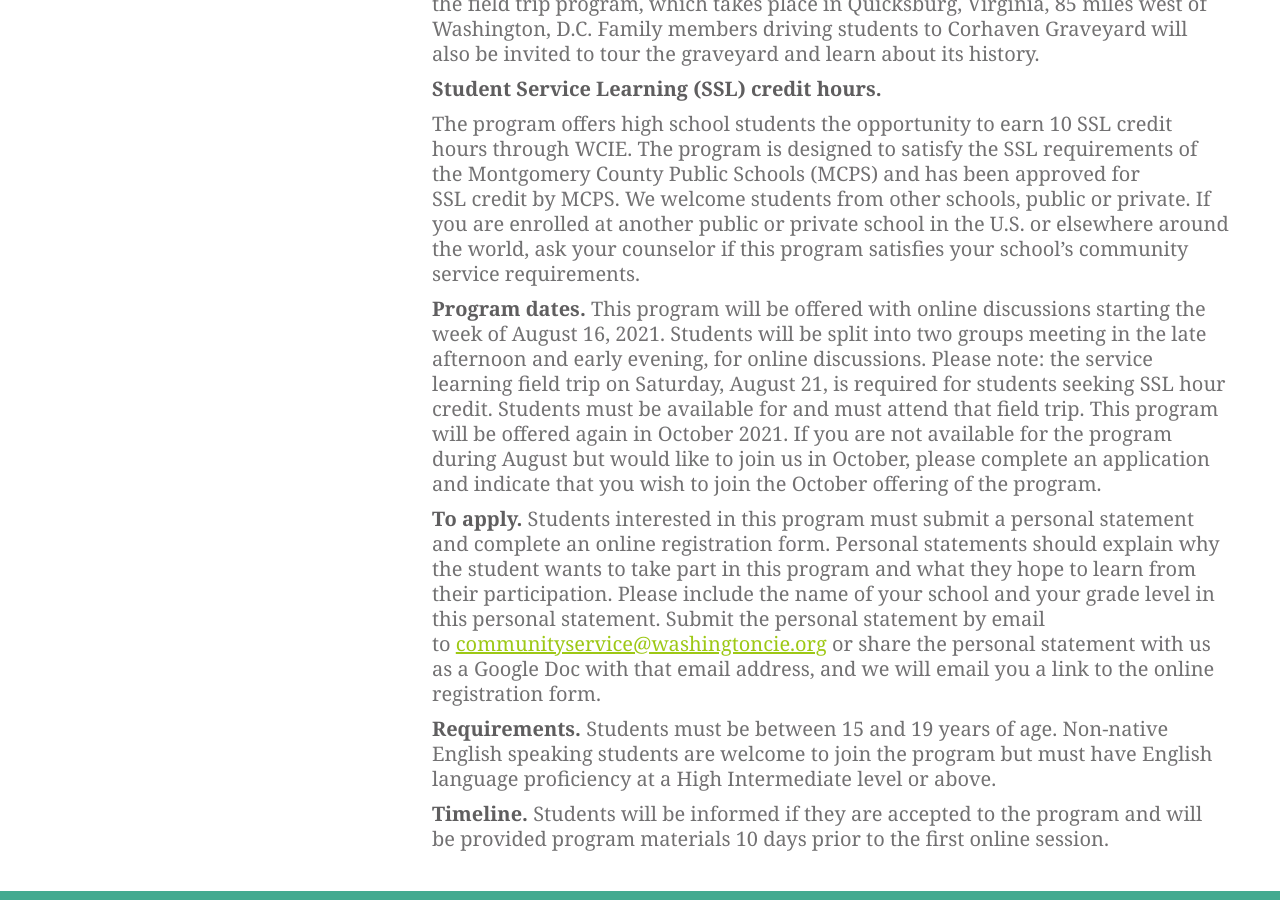
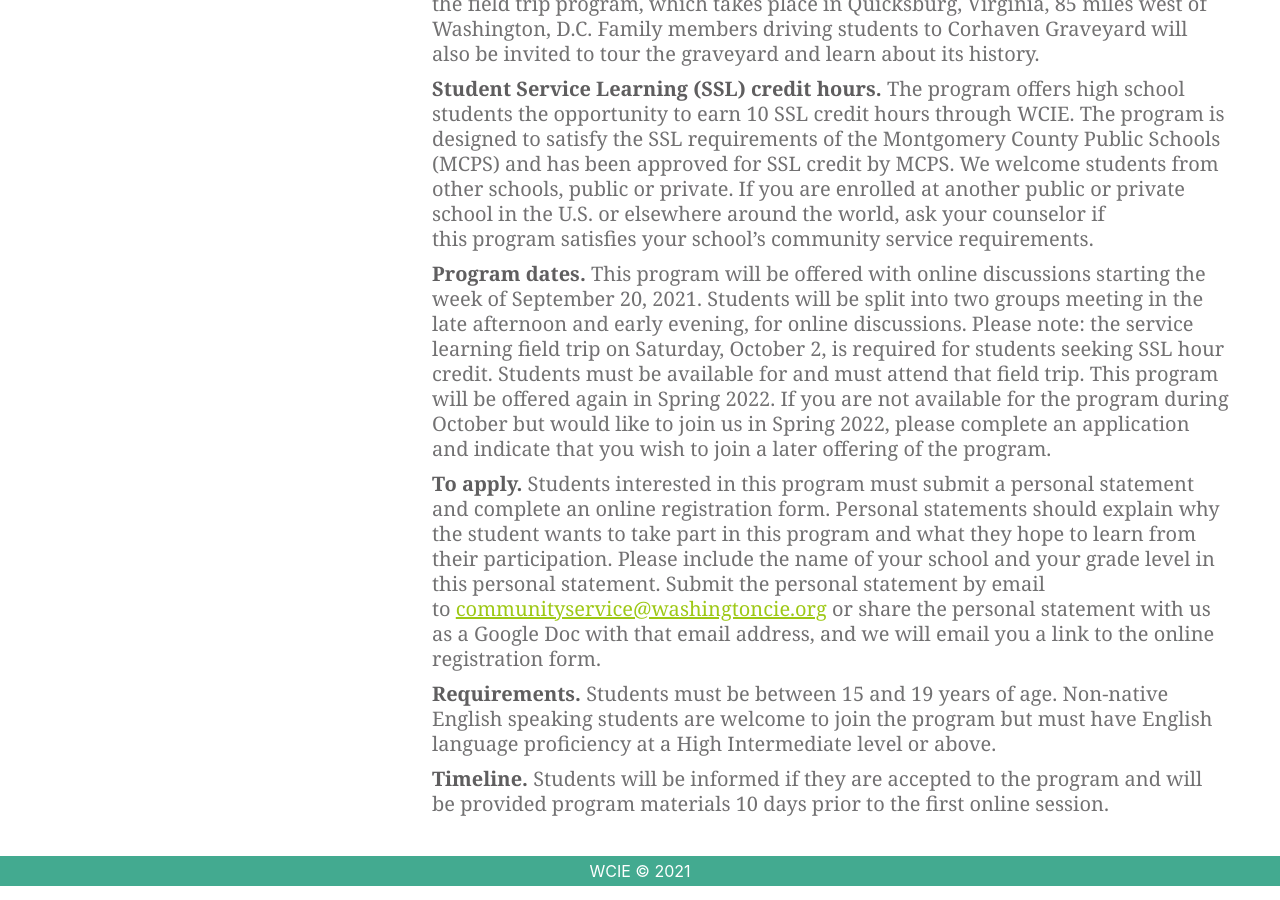
Before and after one commit to washingtoncie/washingtoncie.github.io, a Jekyll site: the page built from _pages/student-service-learning/youth-facing-racism.md, in a window 1280 px wide and 900 px high, scrolled down 1765 px. Built offline with Jekyll 4.4.1, drawn with Linux system fonts in a browser that asks for light colours.

Commit message:
Update student service learning content

```diff
--- a/_pages/student-service-learning/youth-facing-racism.md
+++ b/_pages/student-service-learning/youth-facing-racism.md
@@ -25,11 +25,9 @@
 
 NOTE: Students (or their families) will need to provide their own transportation for the field trip program, which takes place in Quicksburg, Virginia, 85 miles west of Washington, D.C. Family members driving students to Corhaven Graveyard will also be invited to tour the graveyard and learn about its history.
 
-**Student Service Learning (SSL) credit hours.**
+**Student Service Learning (SSL) credit hours.** The program offers high school students the opportunity to earn 10 SSL credit hours through WCIE. The program is designed to satisfy the SSL requirements of the Montgomery County Public Schools (MCPS) and has been approved for SSL credit by MCPS. We welcome students from other schools, public or private. If you are enrolled at another public or private school in the U.S. or elsewhere around the world, ask your counselor if this program satisfies your school’s community service requirements.
 
-The program offers high school students the opportunity to earn 10 SSL credit hours through WCIE. The program is designed to satisfy the SSL requirements of the Montgomery County Public Schools (MCPS) and has been approved for SSL credit by MCPS. We welcome students from other schools, public or private. If you are enrolled at another public or private school in the U.S. or elsewhere around the world, ask your counselor if this program satisfies your school’s community service requirements.
-
-**Program dates.** This program will be offered with online discussions starting the week of August 16, 2021. Students will be split into two groups meeting in the late afternoon and early evening, for online discussions. Please note: the service learning field trip on Saturday, August 21, is required for students seeking SSL hour credit. Students must be available for and must attend that field trip. This program will be offered again in October 2021. If you are not available for the program during August but would like to join us in October, please complete an application and indicate that you wish to join the October offering of the program.
+**Program dates.** This program will be offered with online discussions starting the week of September 20, 2021. Students will be split into two groups meeting in the late afternoon and early evening, for online discussions. Please note: the service learning field trip on Saturday, October 2, is required for students seeking SSL hour credit. Students must be available for and must attend that field trip. This program will be offered again in Spring 2022. If you are not available for the program during October but would like to join us in Spring 2022, please complete an application and indicate that you wish to join a later offering of the program.
 
 **To apply.** Students interested in this program must submit a personal statement and complete an online registration form. Personal statements should explain why the student wants to take part in this program and what they hope to learn from their participation. Please include the name of your school and your grade level in this personal statement. Submit the personal statement by email to [communityservice@washingtoncie.org](mailto:communityservice@washingtoncie.org) or share the personal statement with us as a Google Doc with that email address, and we will email you a link to the online registration form.
 
```
Also changed, not shown: _pages/student-service-learning/index.md (+3 -3 lines), _pages/student-service-learning/youth-facing-the-global-refugee-and-migration-crisis.md (+2 -2 lines).
